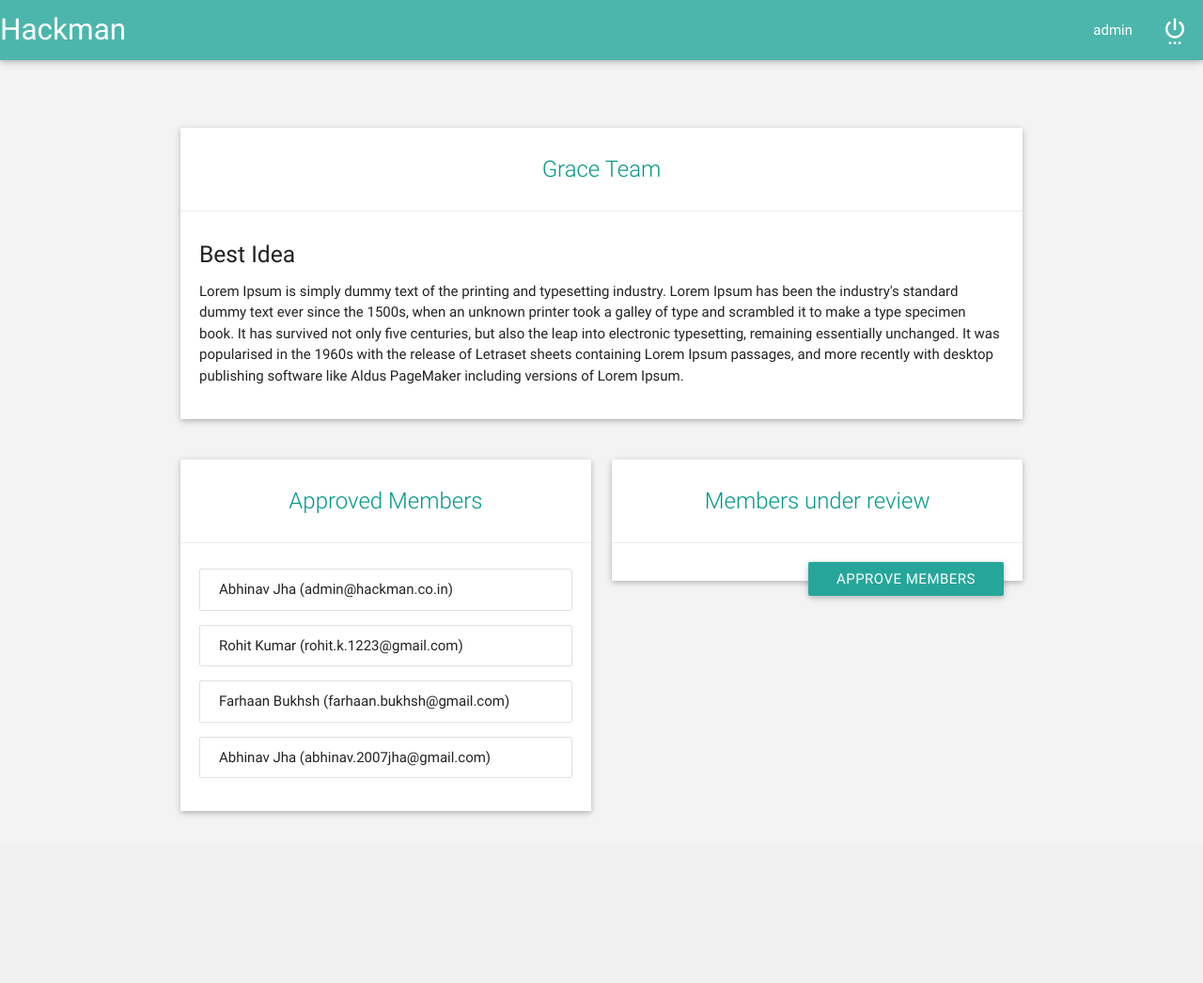
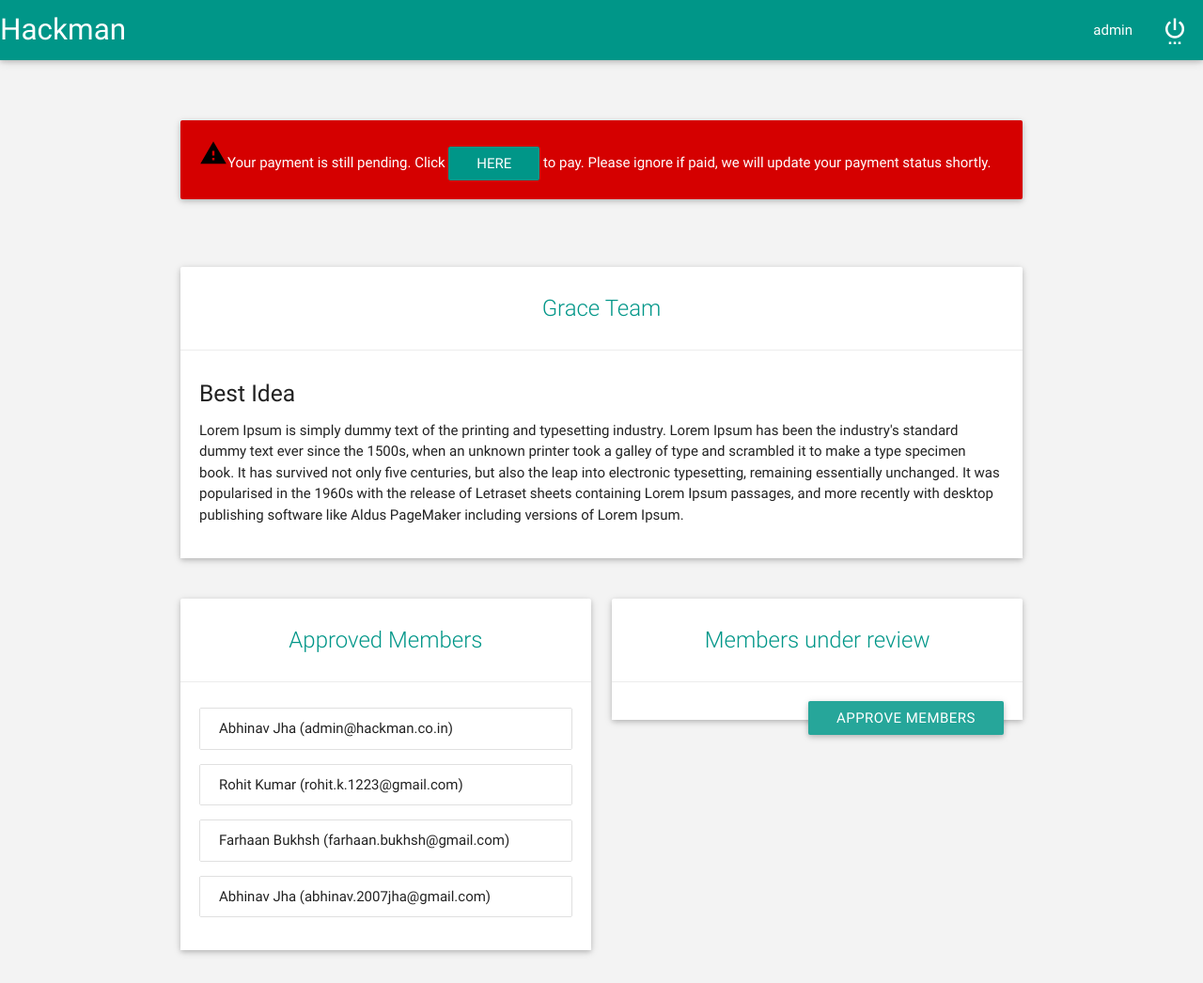
Before and after one commit to abhijh/Hackman, a Django app: page /accounts/profile/ in a window 1280 px wide. Shown: the whole page at 94% size. Before the commit the page ends 867 px from the top, so only its background shows below. Run offline with Django 3.2, Linux system fonts and the light colour scheme; a user stored in the database is signed in; data comes from the database, SQL or seed files in the repository; some libraries are stand-ins or nearby versions.

Commit message:
Payment method enabled.

```diff
--- a/templates/portal/base.html
+++ b/templates/portal/base.html
@@ -26,22 +26,24 @@
     <body>
         <div class="navbar-fixed">
             <nav>
-                    <div class="nav-wrapper teal lighten-2">
+                    <div class="nav-wrapper teal">
                     <a href="#" class="brand-logo">Hackman</a>
                     <ul id="nav-mobile" class="right">
-                        <!--{% if participant.is_approved %}-->
-                            <!--{% if participant.is_paid %}-->
-                                <!--<li><a href="/mail">Get E-ticket</a></li>-->
-                            <!--{% else %}-->
-                                <!--<li><a href="https://imjo.in/NtVrf">Pay now</a></li>-->
-                            <!--{% endif %}-->
-                        <!--{% endif %}-->
                       <li class="hide-on-small-only"><a href="#">{{user}}</a></li>
                       <li><a href="/logout"><i class="material-icons">settings_power</i></a></li>
                     </ul>
                   </div>
             </nav>
         </div>
-        {% block content %}{% endblock %}
+        <div class="container">
+                {% if participant.is_approved %}
+                        {% if participant.is_paid %}
+                            <div class="card-panel teal lighten-2 white-text">Your payment has been acknowledged.</div>
+                        {% else %}
+                            <div class="card-panel red accent-4 white-text"><i class="small material-icons black-text">warning</i>Your payment is still pending. Click <a target="_blank" href="https://imjo.in/NtVrf" class="btn-flat teal white-text">here</a> to pay. Please ignore if paid, we will update your payment status shortly.</div>
+                        {% endif %}
+                {% endif %}
+            </div>
+            {% block content %}{% endblock %}
     </body>
   </html>
--- a/templates/portal/profile.html
+++ b/templates/portal/profile.html
@@ -59,7 +59,7 @@
         </div>
       </div>
         {% else %}
-            Your request is under review.
+            <strong>Your request is under review. Please contact existing team members for approval.</strong>
         {% endif %}
     </div>
     </div>
```
